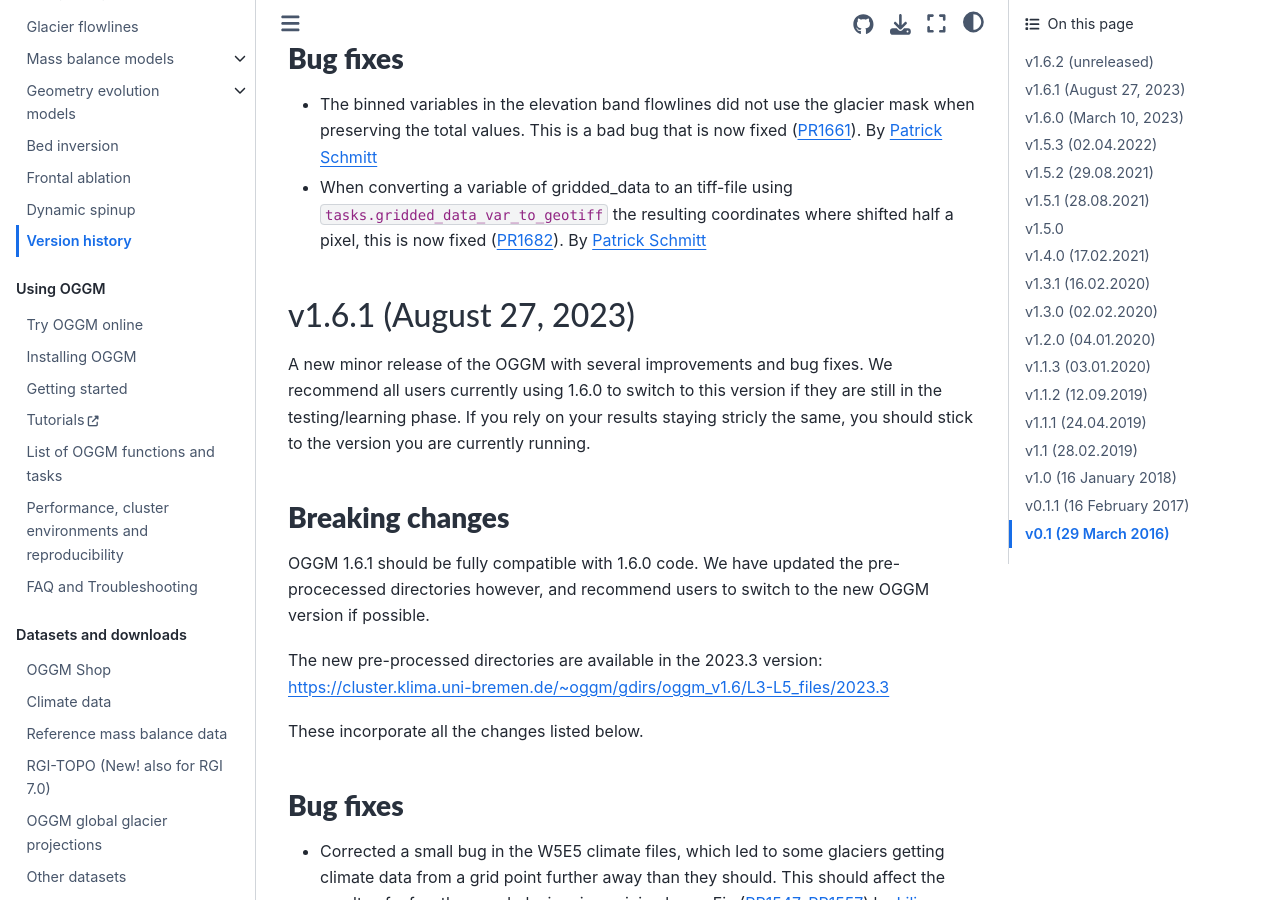
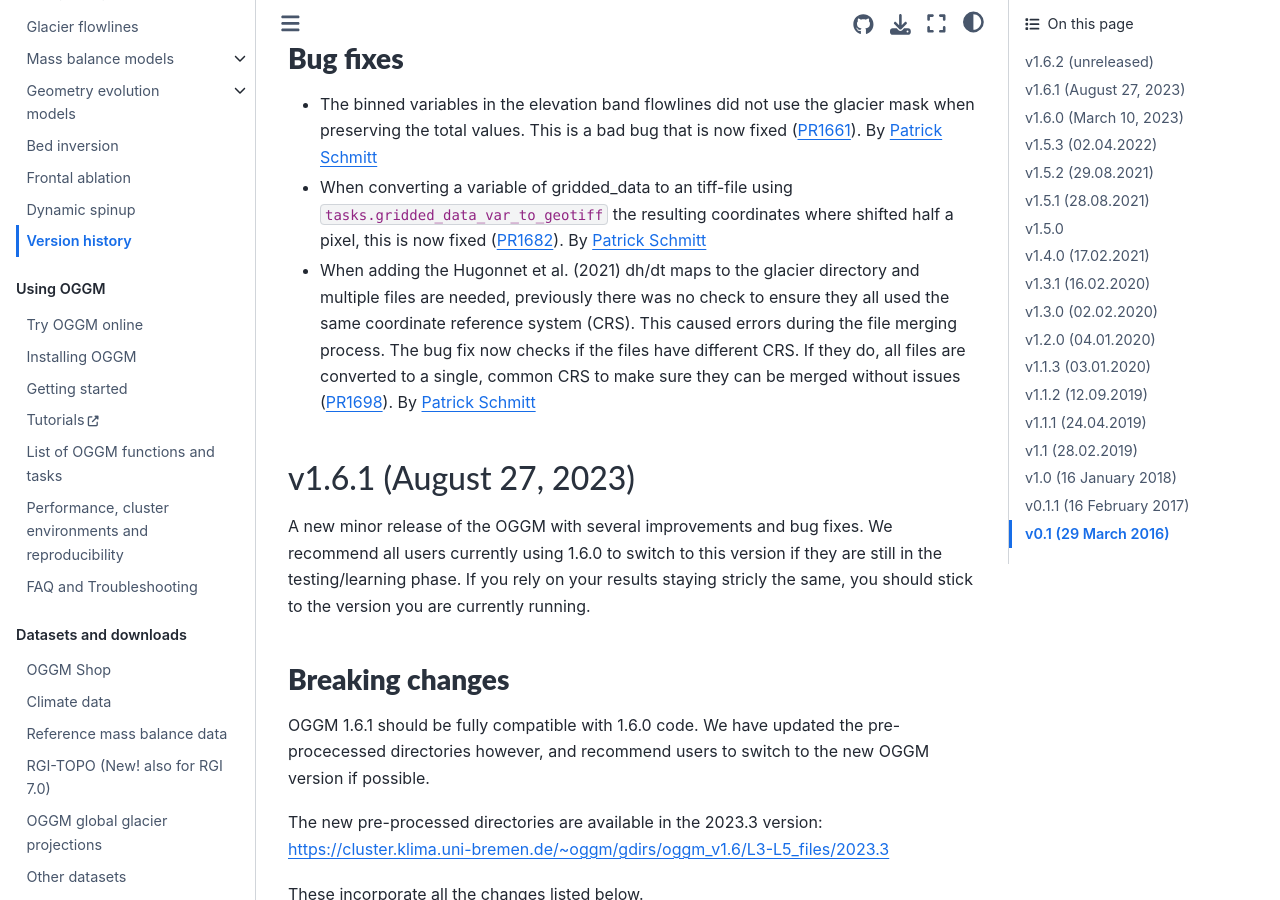
Before and after one commit to OGGM/oggm, a Sphinx documentation site: the page built from docs/whats-new.rst, in a window 1280 px wide and 900 px high, scrolled down 592 px. Built offline with Sphinx 7.4.7 and the Sphinx Book theme 1.1.4, drawn with Linux system fonts in a browser that asks for light colours; the version number could not be read and is left out.

Commit message:
added to whats-new.rst

```diff
--- a/docs/whats-new.rst
+++ b/docs/whats-new.rst
@@ -35,6 +35,13 @@ Bug fixes
 - When converting a variable of gridded_data to an tiff-file using
   ``tasks.gridded_data_var_to_geotiff`` the resulting coordinates where
   shifted half a pixel, this is now fixed (:pull:`1682`).
+  By `Patrick Schmitt <https://github.com/pat-schmitt>`_
+- When adding the Hugonnet et al. (2021) dh/dt maps to the glacier directory
+  and multiple files are needed, previously there was no check to ensure they
+  all used the same coordinate reference system (CRS). This caused errors
+  during the file merging process. The bug fix now checks if the files have
+  different CRS. If they do, all files are converted to a single, common CRS
+  to make sure they can be merged without issues (:pull:`1698`).
   By `Patrick Schmitt <https://github.com/pat-schmitt>`_
 
 
```
